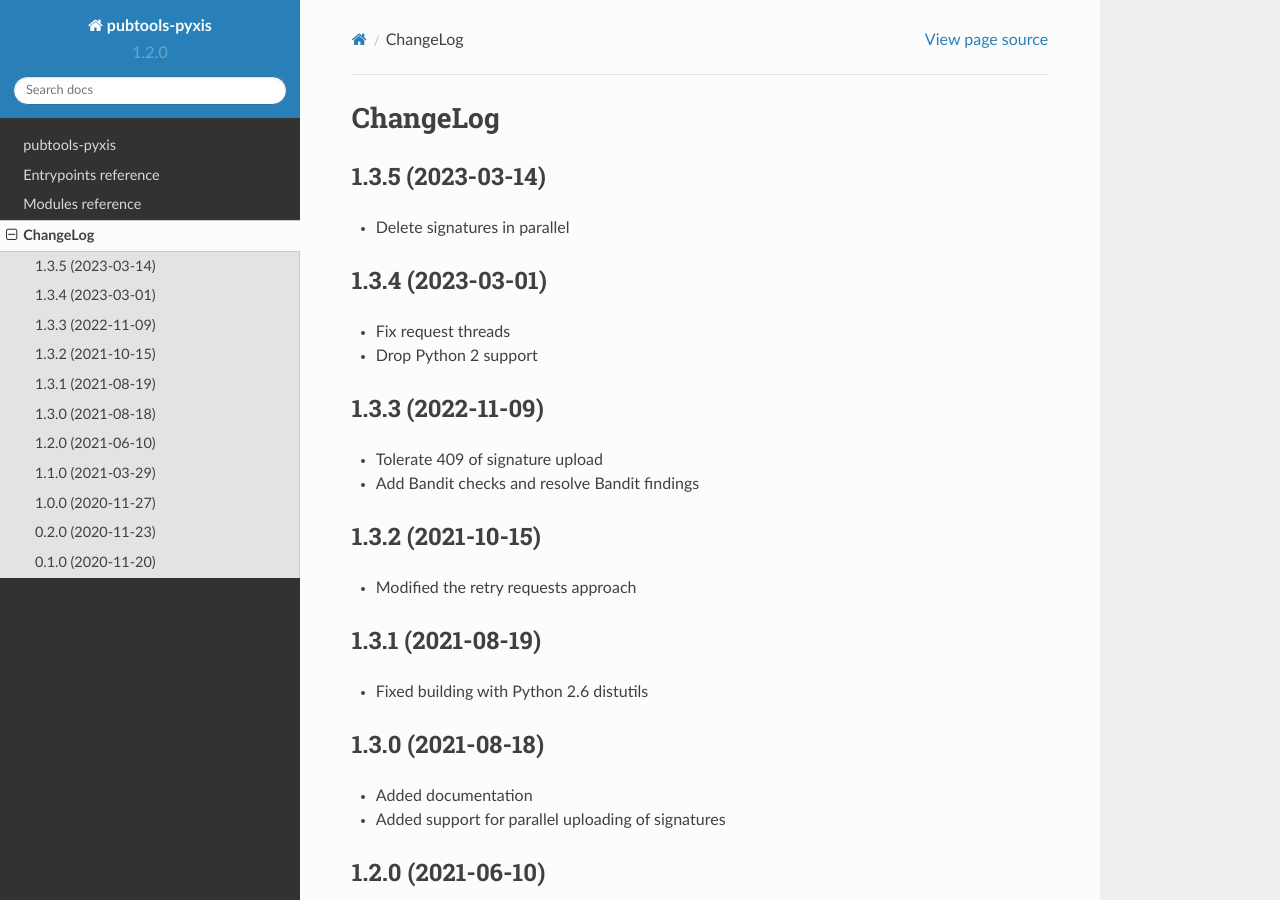
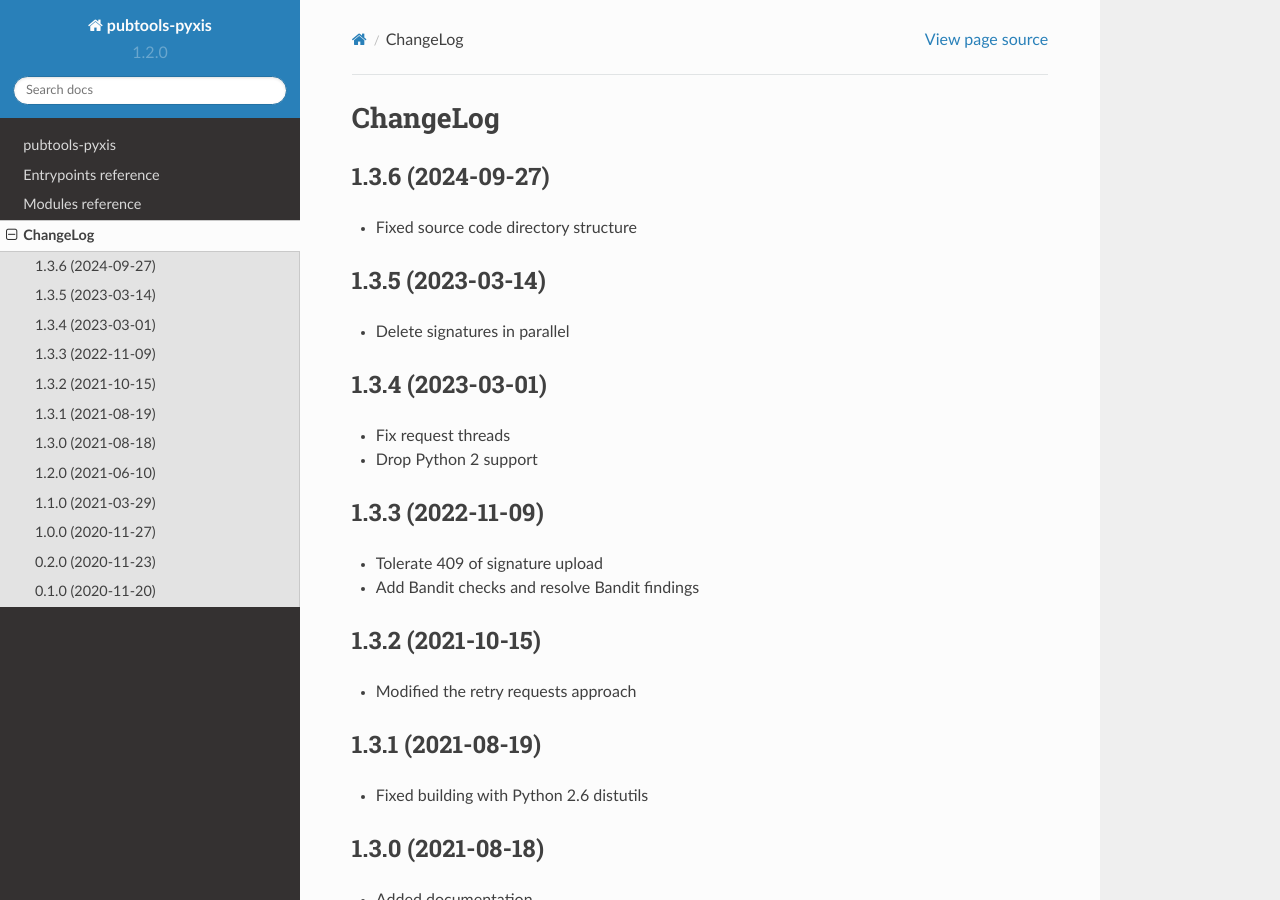
Before and after one commit to release-engineering/pubtools-pyxis, a Sphinx documentation site: the page built from docs/source/CHANGELOG.rst, in a window 1280 px wide and 900 px high. Built offline with Sphinx 7.4.7 and the Read the Docs theme 2.0.0, drawn with Linux system fonts in a browser that asks for light colours.

Commit message:
Release v1.3.6

```diff
--- a/docs/source/CHANGELOG.rst
+++ b/docs/source/CHANGELOG.rst
@@ -1,5 +1,11 @@
 ChangeLog
 =========
+
+1.3.6 (2024-09-27)
+------------------
+
+* Fixed source code directory structure
+
 
 1.3.5 (2023-03-14)
 ------------------
--- a/setup.py
+++ b/setup.py
@@ -71,7 +71,7 @@
 
 setup(
     name="pubtools-pyxis",
-    version="1.3.5",
+    version="1.3.6",
     description="Pubtools-pyxis",
     long_description=long_description,
     long_description_content_type='text/x-rst',
```
